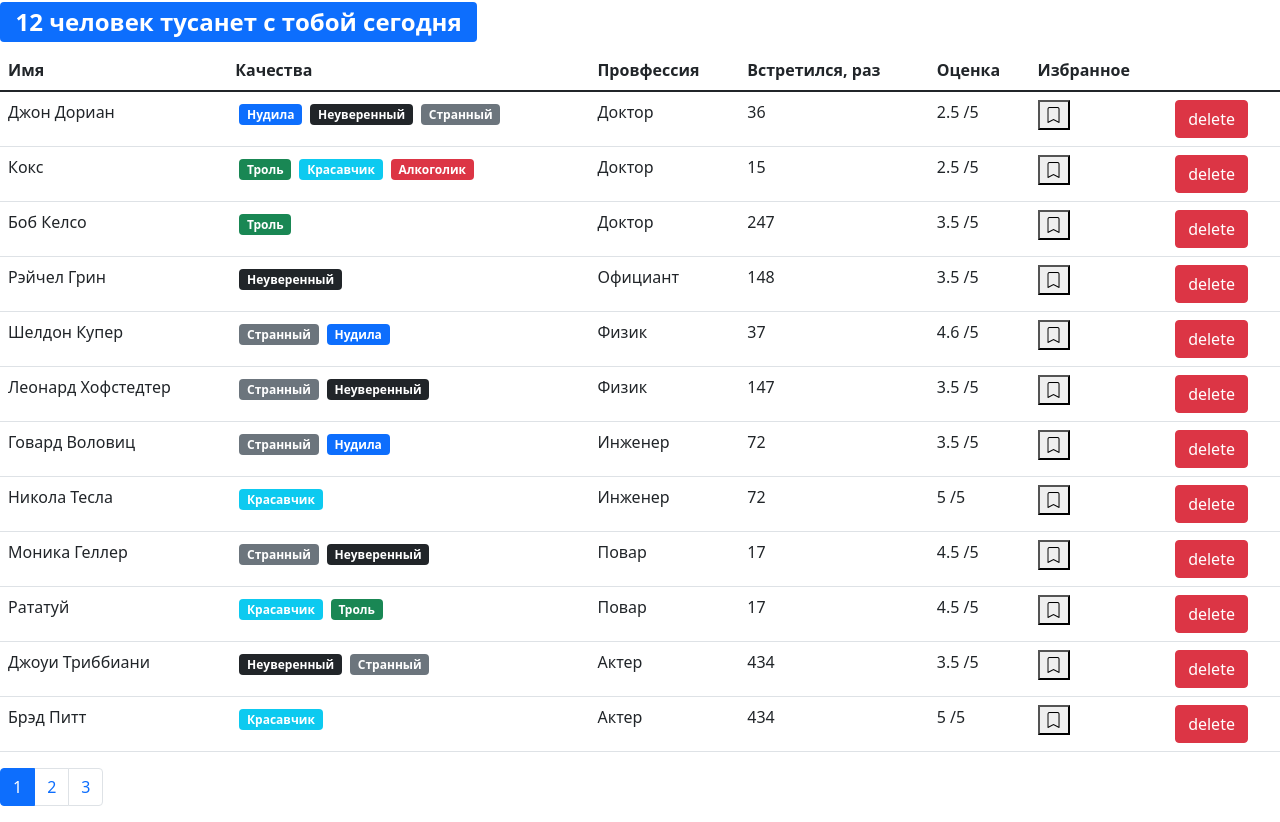
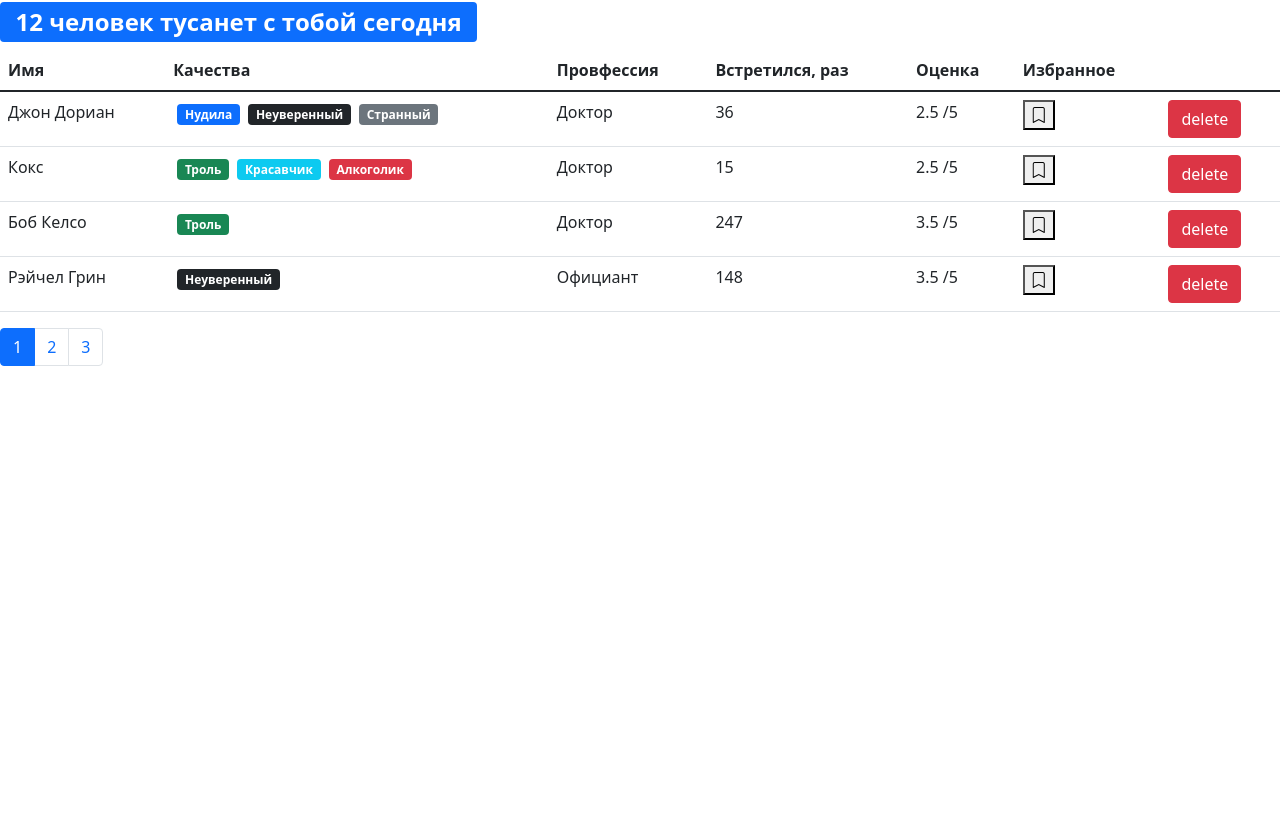
Before and after one commit to TetianaStupak/fast-company, a React (Create React App) app: page / in a window 1280 px wide. After the commit the page ends 800 px from the top, so only its background shows below. Built offline with nearby package versions, Linux system fonts and the light colour scheme.

Commit message:
Разбиение данных на страницы

```diff
--- a/src/app/componens/pagination.jsx
+++ b/src/app/componens/pagination.jsx
@@ -5,7 +5,6 @@ const Pagination = ({ itemsCount, pageSize, onPageChange, currentPage }) => {
     const pageCount = Math.ceil(itemsCount / pageSize);
     if (pageCount === 1) return null;
     const pages = _.range(1, pageCount + 1);
-    console.log(pages);
     return (
         <nav>
             <ul className="pagination">
@@ -13,12 +12,12 @@ const Pagination = ({ itemsCount, pageSize, onPageChange, currentPage }) => {
                     <li className={
                         "page-item" +
                         (page === currentPage ? " active" : " ")} key={"page_" + page}>
-                        <a
+                        <button
                             className="page-link"
                             onClick={() => onPageChange(page)}
                         >
                             {page}
-                        </a>
+                        </button>
                     </li>
                 )}
             </ul>
--- a/src/app/componens/user.jsx
+++ b/src/app/componens/user.jsx
@@ -17,7 +17,7 @@ const User = ({
             <td>{name}</td>
             <td>
                 {qualities.map((qual) => (
-                    <Qualitie {...qual} />
+                    <Qualitie {...qual} key={qual._id} />
                 ))}
             </td>
             <td>{profession.name}</td>
--- a/src/app/componens/users.jsx
+++ b/src/app/componens/users.jsx
@@ -1,4 +1,5 @@
 import React, { useState } from "react";
+import { paginate } from "../utils/pagination";
 import Pagination from "./pagination";
 import User from "./user";
 
@@ -9,7 +10,10 @@ const Users = ({ users, ...rest }) => {
     const handlePageChange = (pageIndex) => {
         console.log("page:", pageIndex);
         setCurrentPage(pageIndex);
-    }
+    };
+
+    const userCrop = paginate(users, currentPage, pageSize);
+
     return (
         <>
             {count > 0 && (
@@ -26,8 +30,8 @@ const Users = ({ users, ...rest }) => {
                         </tr>
                     </thead>
                     <tbody>
-                        {users.map((user) => (
-                            <User {...rest} {...user} />
+                        {userCrop.map((user) => (
+                            <User {...rest} {...user} key={user._id} />
                         ))}
                     </tbody>
                 </table>
--- /dev/null
+++ b/src/app/utils/pagination.js
@@ -0,0 +1,4 @@
+export function paginate(items, pageNumber, pageSize) {
+    const startIndex = (pageNumber - 1) * pageSize;
+    return [...items].splice(startIndex, pageSize);
+};
```
